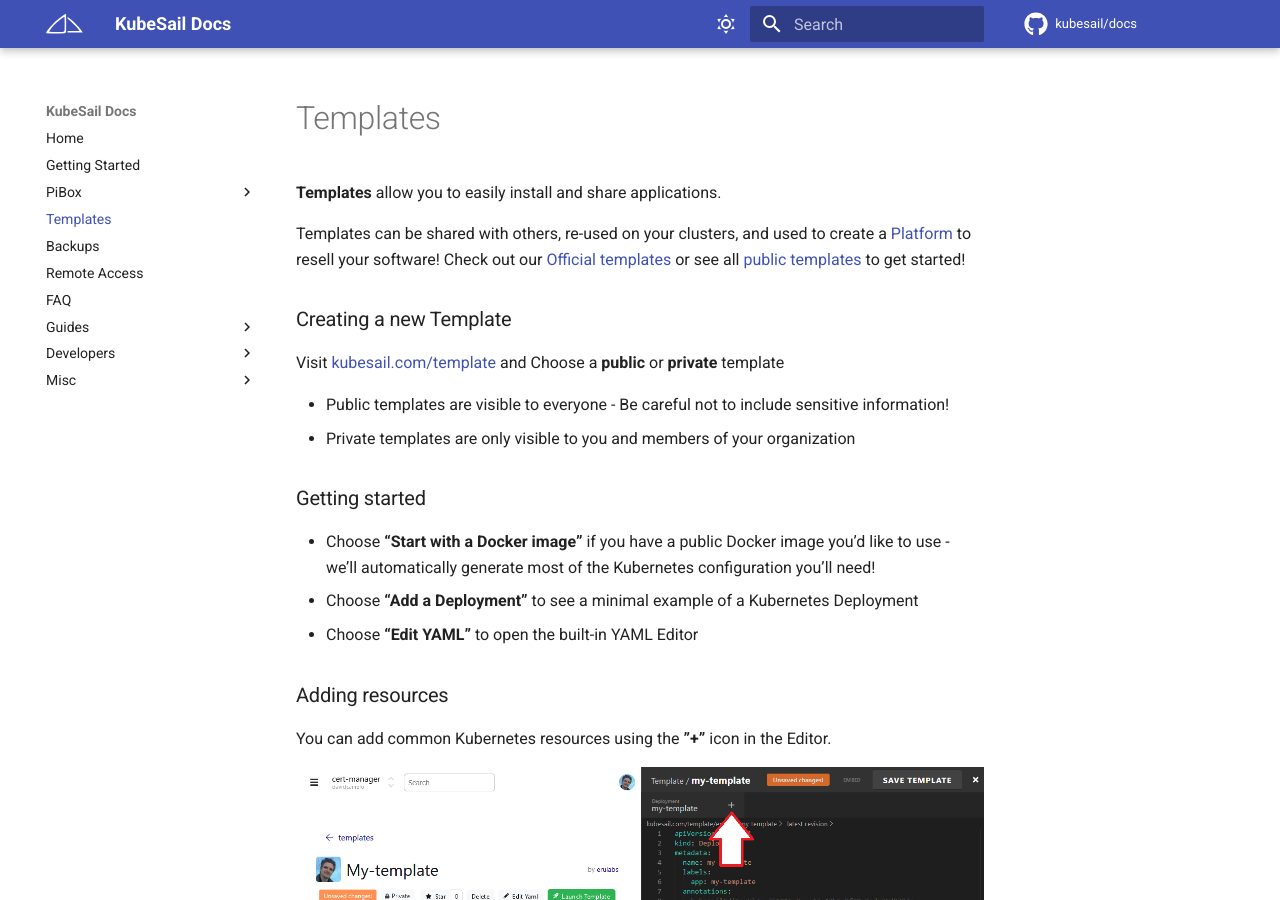
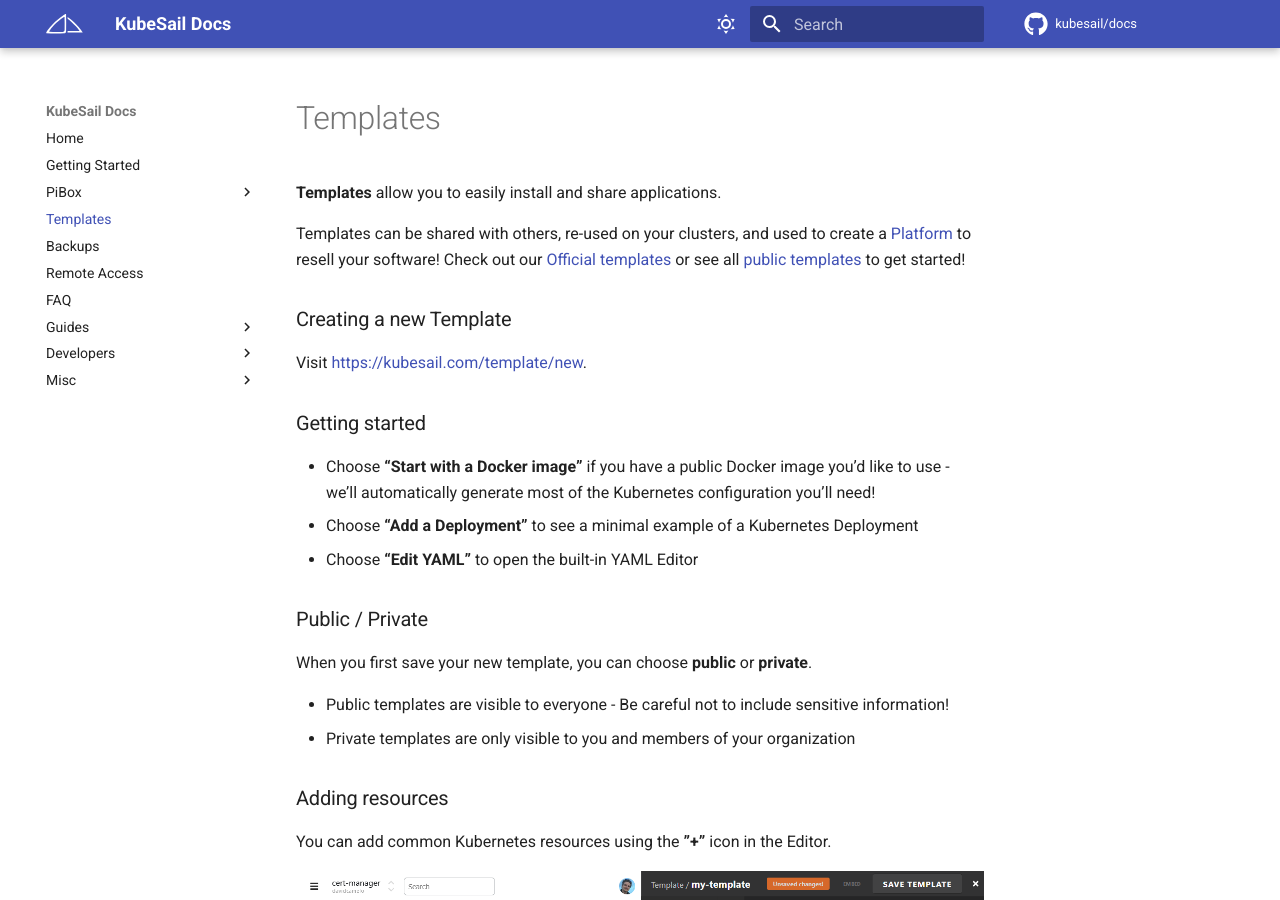
Before and after one commit to kubesail/kubesail-docs, an MkDocs documentation site: the page built from docs/templates.md, in a window 1280 px wide and 900 px high. Built offline with MkDocs 1.6.1 and Material for MkDocs 9.7.7, drawn with Linux system fonts in a browser that asks for light colours; comment, search, counter and statistics services are not loaded.

Commit message:
fix docs reference to create new template

```diff
--- a/docs/templates.md
+++ b/docs/templates.md
@@ -6,16 +6,19 @@
 
 ### Creating a new Template
 
-Visit [kubesail.com/template](https://kubesail.com/template) and Choose a **public** or **private** template
-
-- Public templates are visible to everyone - Be careful not to include sensitive information!
-- Private templates are only visible to you and members of your organization
+Visit [https://kubesail.com/template/new](https://kubesail.com//template/new).
 
 ### Getting started
 
 - Choose **"Start with a Docker image"** if you have a public Docker image you'd like to use - we'll automatically generate most of the Kubernetes configuration you'll need!
 - Choose **"Add a Deployment"** to see a minimal example of a Kubernetes Deployment
 - Choose **"Edit YAML"** to open the built-in YAML Editor
+
+### Public / Private
+When you first save your new template, you can choose **public** or **private**.
+
+- Public templates are visible to everyone - Be careful not to include sensitive information!
+- Private templates are only visible to you and members of your organization
 
 ### Adding resources
 
```
